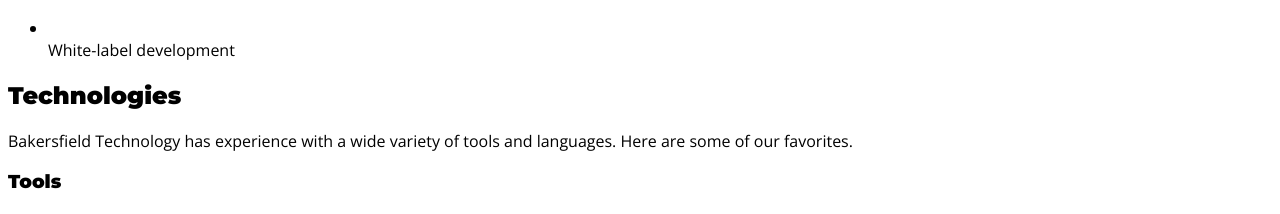
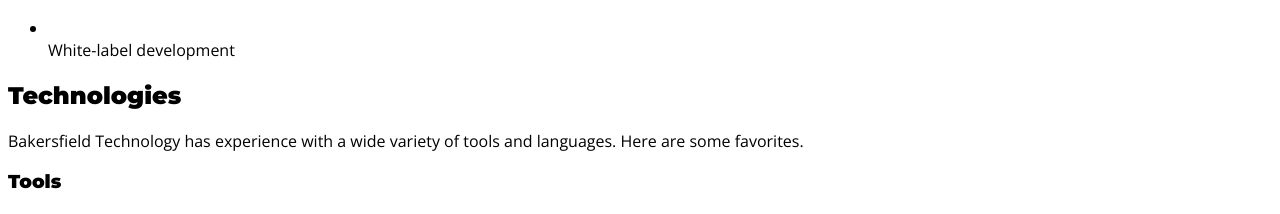
Before and after one commit to tylerlwsmith/bakersfieldtechnology.com, a Next.js app: page / in a window 1280 px wide. Shown: the part 10300-10514 px from the top of the page. Built offline with nearby package versions, Linux system fonts and the light colour scheme.

Commit message:
Copy change to technologies section.

```diff
--- a/components/homepage/Technologies.tsx
+++ b/components/homepage/Technologies.tsx
@@ -17,7 +17,7 @@ export default function Services() {
         <div className="prose text-xl font-light text-gray-500 not-antialiased leading-8 mb-8 max-w-xl">
           <p>
             Bakersfield Technology has experience with a wide variety of tools
-            and languages. Here are some of our favorites.
+            and languages. Here are some favorites.
           </p>
         </div>
 
```
